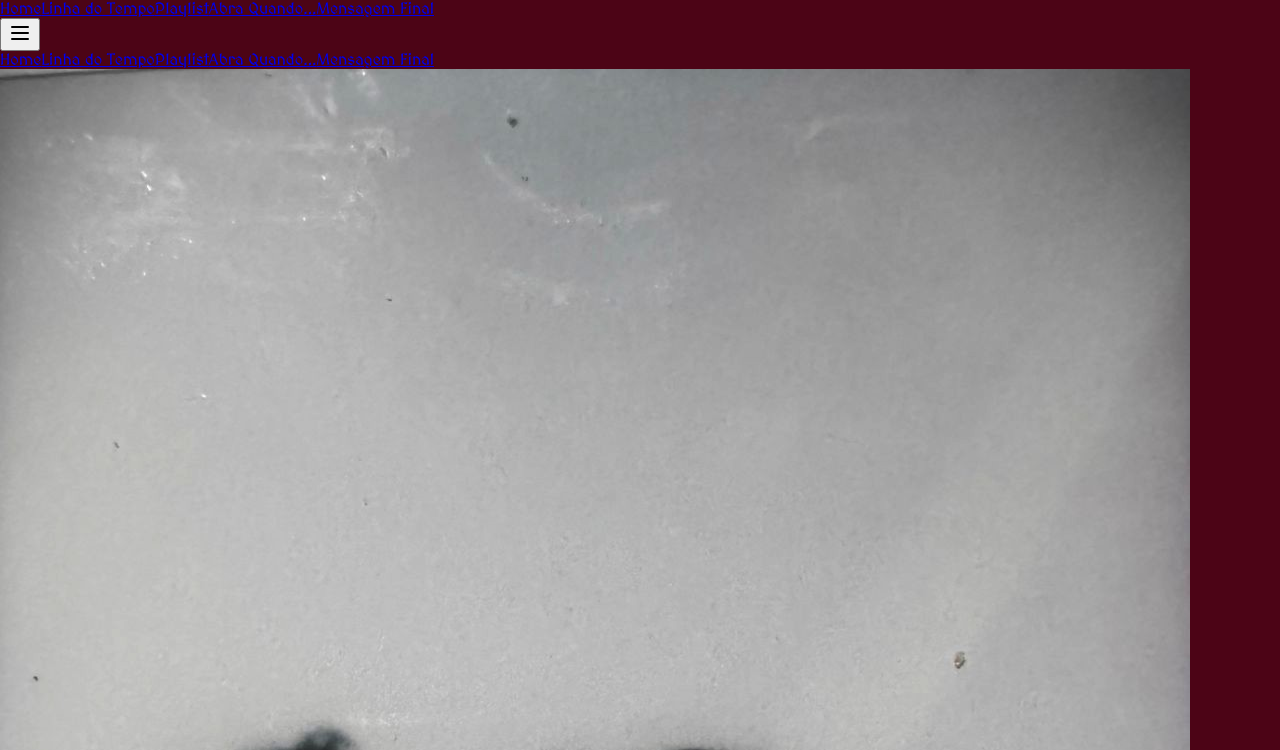
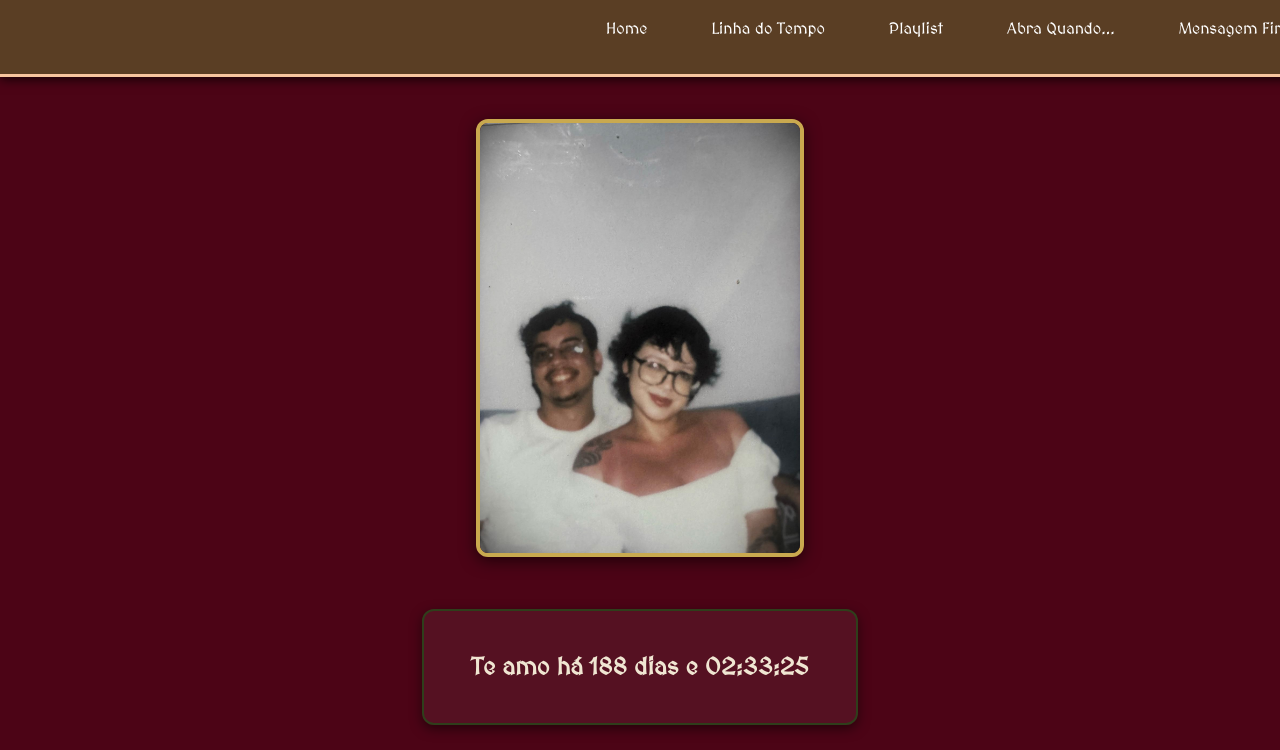
Before and after one commit to juliapinheiro42/Gift, a Next.js app: page / in a window 1280 px wide. Shown: the top 750 px of the page. Built offline with nearby package versions, Linux system fonts and the light colour scheme.

Commit message:
Presente de dia dos namorados️

```diff
--- a/src/app/Components/MenuComponent.tsx
+++ b/src/app/Components/MenuComponent.tsx
@@ -13,110 +13,94 @@ const navLinks = [
   { href: '/mensagem', label: 'Mensagem Final' },
 ];
 
-const MenuWrapper = styled.nav`
+const Wrapper = styled.nav`
   position: fixed;
   top: 0;
   width: 100%;
-  background: linear-gradient(90deg, #5a3e24, #3e2a15);
-  border-bottom: 3px solid var(--color-accent);
+  background: #5a3e24;
+  border-bottom: 3px solid #f7c59f;
   padding: 0.75rem 2rem;
-  font-family: 'Cormorant Garamond', serif;
+  font-family: var(--font-medieval), serif;
   z-index: 1000;
   box-shadow: 0 3px 10px rgba(0, 0, 0, 0.7);
   display: flex;
-  justify-content: center;
+  justify-content: space-between;
+  align-items: center;
 `;
 
-const DesktopMenu = styled.div`
-  display: flex;
-  gap: 2rem;
+const Links = styled.div<{ mobile?: boolean }>`
+  display: ${({ mobile }) => (mobile ? 'flex' : 'none')};
+  flex-direction: column;
+  position: absolute;
+  top: 100%;
+  left: 0;
+  right: 0;
+  background: #5a3e24;
+  padding: 1rem 2rem;
 
-  @media (max-width: 768px) {
-    display: none;
+  & > a {
+    margin-bottom: 1rem;
+  }
+
+  @media (min-width: 769px) {
+    display: ${({ mobile }) => (mobile ? 'none' : 'flex')};
+    flex-direction: row;
+    gap: 2rem;
+    position: static;
+    background: none;
+    padding: 0;
   }
 `;
 
-const MobileMenuButton = styled.button`
+const Button = styled.button`
   display: none;
   background: none;
   border: none;
-  color: var(--color-text);
+  color: #fff;
   cursor: pointer;
-  position: absolute;
-  right: 1.5rem;
-  top: 50%;
-  transform: translateY(-50%);
-  z-index: 1001;
 
   @media (max-width: 768px) {
     display: block;
   }
 `;
 
-const MobileMenu = styled.div<{ $open: boolean }>`
-  display: ${({ $open }) => ($open ? 'flex' : 'none')};
-  flex-direction: column;
-  position: absolute;
-  top: 100%;
-  left: 0;
-  right: 0;
-  background: linear-gradient(90deg, #5a3e24, #3e2a15);
-  padding: 1rem 2rem;
-  gap: 1rem;
-  border-top: 1px solid var(--color-accent);
-  box-shadow: 0 5px 10px rgba(0, 0, 0, 0.3);
-
-  @media (min-width: 769px) {
-    display: none;
-  }
-`;
-
-const MenuLink = styled(Link)`
-  color: var(--color-text);
+const StyledLink = styled(Link)`
+  color: #fff;
   text-decoration: none;
   padding: 0.5rem 1rem;
   border-radius: 4px;
-  transition: all 0.3s ease;
 
   &:hover {
-    background-color: var(--color-accent);
+    background: #f7c59f;
     color: #3e1f27;
-  }
-
-  &, &:visited, &:active {
-    color: var(--color-text);
   }
 `;
 
 export default function TopMenu() {
-  const [menuOpen, setMenuOpen] = useState(false);
-
-  const toggleMenu = () => setMenuOpen(prev => !prev);
-  const closeMenu = () => setMenuOpen(false);
+  const [open, setOpen] = useState(false);
 
   return (
-    <MenuWrapper>
-      <DesktopMenu>
+    <Wrapper>
+      <div />
+      <Links mobile={false}>
         {navLinks.map(({ href, label }) => (
-          <MenuLink key={href} href={href}>{label}</MenuLink>
+          <StyledLink key={href} href={href}>
+            {label}
+          </StyledLink>
         ))}
-      </DesktopMenu>
-
-      <MobileMenuButton
-        onClick={toggleMenu}
-        aria-label={menuOpen ? 'Fechar menu' : 'Abrir menu'}
-        aria-expanded={menuOpen}
-      >
-        {menuOpen ? <CloseIcon size={24} /> : <MenuIcon size={24} />}
-      </MobileMenuButton>
-
-      <MobileMenu $open={menuOpen}>
-        {navLinks.map(({ href, label }) => (
-          <MenuLink key={href} href={href} onClick={closeMenu}>
-            {label}
-          </MenuLink>
-        ))}
-      </MobileMenu>
-    </MenuWrapper>
+      </Links>
+      <Button onClick={() => setOpen((o) => !o)}>
+        {open ? <CloseIcon size={24} /> : <MenuIcon size={24} />}
+      </Button>
+      {open && (
+        <Links mobile>
+          {navLinks.map(({ href, label }) => (
+            <StyledLink key={href} href={href} onClick={() => setOpen(false)}>
+              {label}
+            </StyledLink>
+          ))}
+        </Links>
+      )}
+    </Wrapper>
   );
 }
--- a/src/app/layout.tsx
+++ b/src/app/layout.tsx
@@ -1,7 +1,6 @@
 import type { Metadata } from "next";
 import { MedievalSharp } from "next/font/google";
-import TopMenu from "../app/Components/MenuComponent";
-import { StyledComponentsRegistry } from "./lib/registry";
+import  TopMenu  from '../app/Components/MenuComponent';
 import "./globals.css";
 
 const medievalFont = MedievalSharp({
@@ -23,10 +22,8 @@ export default function RootLayout({
   return (
     <html lang="pt-BR">
       <body className={medievalFont.variable}>
-        <StyledComponentsRegistry>
-          <TopMenu />
-          {children}
-        </StyledComponentsRegistry>
+        <TopMenu></TopMenu>
+        {children}
       </body>
     </html>
   );
--- a/src/app/lib/registry.tsx
+++ /dev/null
@@ -1,17 +0,0 @@
-'use client';
-
-import React, { useState } from 'react';
-import { ServerStyleSheet, StyleSheetManager } from 'styled-components';
-import { useServerInsertedHTML } from 'next/navigation';
-
-export function StyledComponentsRegistry({ children }: { children: React.ReactNode }) {
-  const [sheet] = useState(() => new ServerStyleSheet());
-
-  useServerInsertedHTML(() => {
-    const styles = sheet.getStyleElement();
-    sheet.instance.clearTag();
-    return <>{styles}</>;
-  });
-
-  return <StyleSheetManager sheet={sheet.instance}>{children}</StyleSheetManager>;
-}
```
